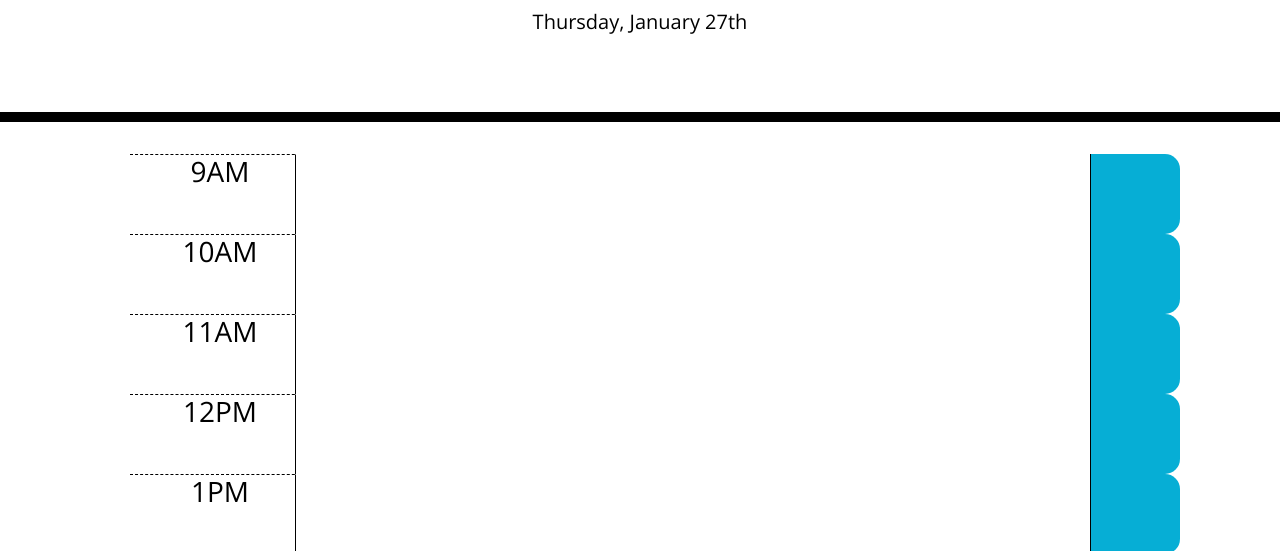
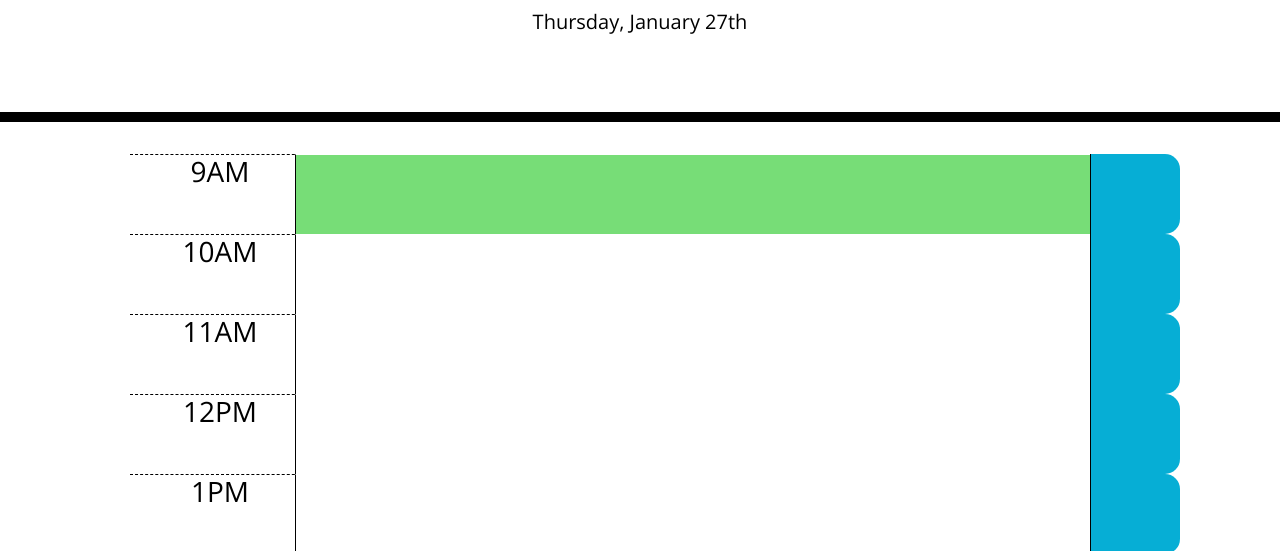
Before and after one commit to strudelAndCoffee/pencil-it-in-scheduler, a plain HTML site: page index.html in a window 1280 px wide. Shown: the part 182-733 px from the top of the page. Drawn offline with nearby package versions, Linux system fonts and the light colour scheme.

Commit message:
started function to add future class to any time block with id later than current hour

```diff
--- a/script.js
+++ b/script.js
@@ -1,6 +1,10 @@
 var displayEl = document.querySelector(".container");
+var timeBlocksEl = document.getElementsByClassName("row");
+var timeBlocksArr = [];
+
 var today = moment().format("dddd, MMMM Do");
 $("#currentDay").text(today);
+var rightNow = moment().format("H");
 
 var createTimeBlock = function() {
     for (var i = 9; i <= 17; i++) {
@@ -13,9 +17,8 @@ var createTimeBlock = function() {
         timeBlock.appendChild(hourEl);
 
         var inputEl = document.createElement("textarea");
-        var inputId = "input-" + i;
-        inputEl.setAttribute("id", inputId);
-        inputEl.className = "col-9 row";
+        inputEl.setAttribute("id", i);
+        inputEl.className = "col-9 row description";
         timeBlock.appendChild(inputEl);
 
         var saveEl = document.createElement("div");
@@ -24,8 +27,23 @@ var createTimeBlock = function() {
         saveEl.setAttribute("id", saveId);
         timeBlock.appendChild(saveEl);
 
+        timeBlocksArr.push(timeBlock);
         displayEl.appendChild(timeBlock);
     }
 };
 
+var timeBlockStatus = function(hour) {
+
+    for (var i = 0; i < timeBlocksArr.length; i++) {
+        var thisBlock = timeBlocksArr[i].querySelector(".row");
+        var thisBlockId = thisBlock.getAttribute("id");
+        var thisClass = thisBlock.getAttribute("class");
+
+        if (thisBlockId > hour) {
+            thisBlock.className = thisClass + " future";
+        }
+    }
+}
+
 createTimeBlock();
+timeBlockStatus(rightNow);
--- a/style.css
+++ b/style.css
@@ -21,15 +21,15 @@ textarea{
   border-bottom: 10px solid black;
 }
 
-.description{
-  white-space: pre-wrap;
-}
-
 /* Begin added style */
 .container {
   text-align: center;
 }
 /* End added style */
+
+.description{
+  white-space: pre-wrap;
+}
 
 .row {
   white-space: pre-wrap;
```
